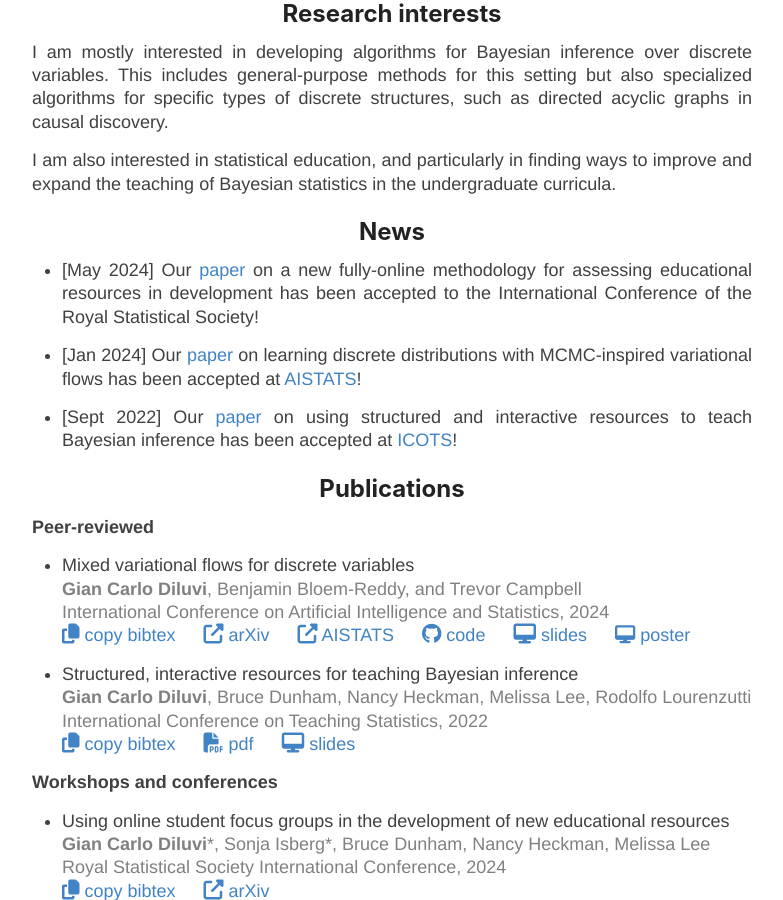
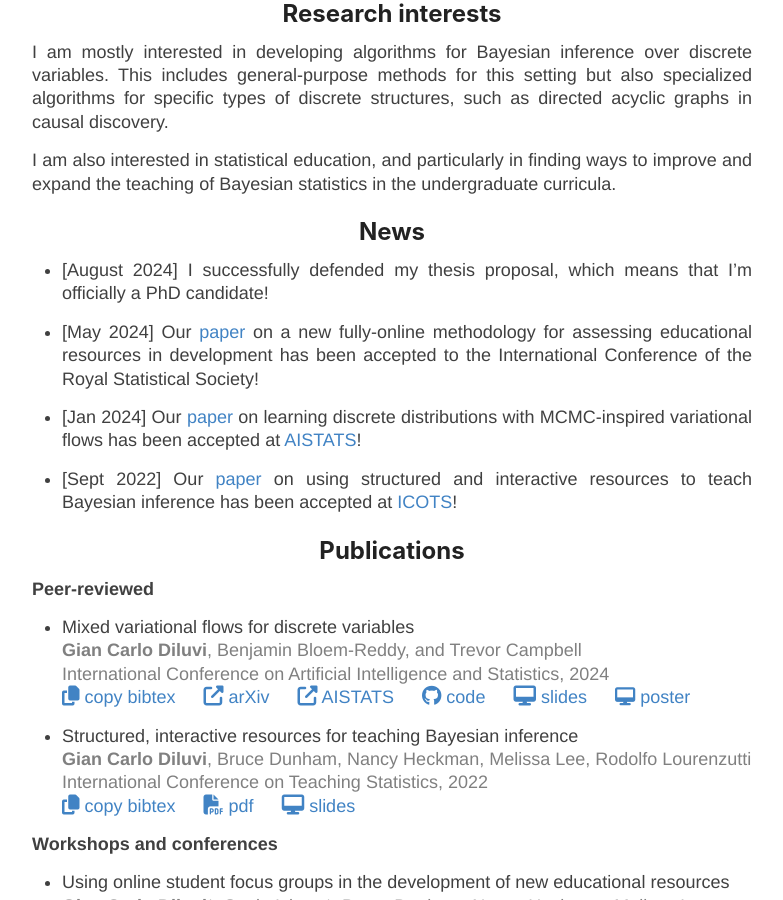
Before and after one commit to giankdiluvi/giankdiluvi.github.io, a Jekyll site: the page built from index.md, in a window 1280 px wide and 900 px high, scrolled down 813 px. Shown: the whole window, without its empty margins (248-1031 px from the left). Built offline with Jekyll 4.4.1, drawn with Linux system fonts in a browser that asks for light colours; nearby versions of some CDN libraries; our own code applies the rules of GitHub Pages for plain Markdown files.

Commit message:
update news

```diff
--- a/index.md
+++ b/index.md
@@ -41,6 +41,9 @@ and particularly in finding ways to improve and expand
 the teaching of Bayesian statistics in the undergraduate curricula.
 
 ## News
+
+- [August 2024] I successfully defended my thesis proposal,
+which means that I'm officially a PhD candidate!
 
 - [May 2024] Our [paper](https://arxiv.org/abs/2304.00149)
 on a new fully-online methodology for assessing educational
```
Also changed, not shown: 2 other files.
